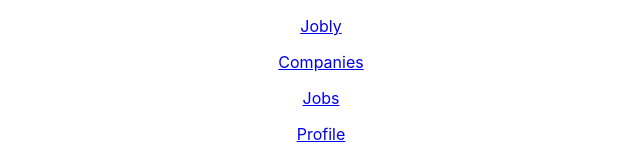
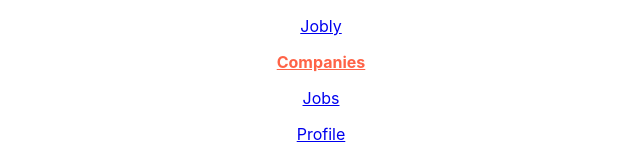
Before and after one commit to chengsig/react-jobly, a React (Create React App) app in the folder frontend/: page /companies/1 in a window 1280 px wide. Shown: the top 160 px of the page, without its empty margins (319-959 px from the left). Built offline with nearby package versions, Linux system fonts and the light colour scheme; no server answers.

Commit message:
not all comments were saved

```diff
--- a/frontend/src/Companies.js
+++ b/frontend/src/Companies.js
@@ -46,7 +46,7 @@ class Companies extends Component {
     render() {
         return (
             <div className="Companies">
-                <Search handleSearch={query => this.search(query)}/>
+                <Search handleSearch={this.search}/>
                 {this.state.companyList.map(c => (
                     <CompanyCard handle={c.handle}
                                  name={c.name}
--- a/frontend/src/Company.js
+++ b/frontend/src/Company.js
@@ -20,6 +20,10 @@ class Company extends Component {
         try {
             let handle = this.props.match.params.handle;
             let res = await JoblyApi.getCompany(handle);
+
+            // let {name, description, jobs} = await ...
+            //     {name, description, jobs}
+
 
             this.setState({
                 name: res.name,
--- a/frontend/src/Nav.js
+++ b/frontend/src/Nav.js
@@ -11,7 +11,7 @@ class Nav extends Component {
         return(
             <nav>
                 <p><NavLink exact to="/" activeStyle={activeStyle}>Jobly</NavLink></p>
-                <p><NavLink exact to="/companies" activeStyle={activeStyle}>Companies</NavLink></p>
+                <p><NavLink  to="/companies" activeStyle={activeStyle}>Companies</NavLink></p>
                 <p><NavLink exact to="/jobs" activeStyle={activeStyle}>Jobs</NavLink></p>
                 <p><NavLink exact to="/profile" activeStyle={activeStyle}>Profile</NavLink></p>
                 {/* log out button? */}
```
Also changed, not shown: 1 other file (tests, documents, lock files or other folders).
